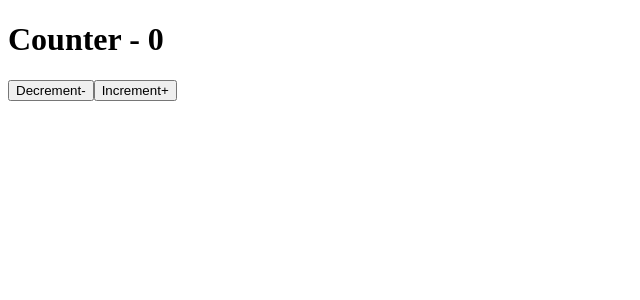
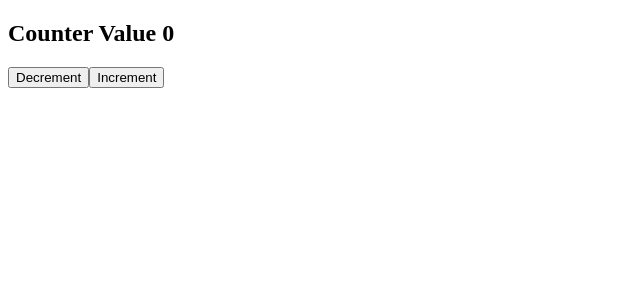
Before and after one commit to TRISHAN00/react-form-handling, a React (Create React App) app: page / in a window 1280 px wide. Shown: the top 300 px of the page, without its empty margins (0-640 px from the left). Built offline with nearby package versions, Linux system fonts and the light colour scheme.

Commit message:
make example using useReducer increase or decrese count value

```diff
--- a/src/components/useReducer/CounterReducer.js
+++ b/src/components/useReducer/CounterReducer.js
@@ -5,10 +5,8 @@ const reducer = (state, action) => {
   switch (action) {
     case 'increment':
       return state + 1
-
     case 'decrement':
       return state - 1
-
     default:
       return state
   }
@@ -18,12 +16,12 @@ function CounterReducer () {
   const [count, dispatch] = useReducer(reducer, initialState)
   return (
     <div>
-      <h1>Counter - {count}</h1>
+      <h2>Counter Value {count}</h2>
       <button onClick={() => dispatch('decrement')} type='button'>
-        Decrement-
+        Decrement
       </button>
       <button onClick={() => dispatch('increment')} type='button'>
-        Increment+
+        Increment
       </button>
     </div>
   )
```
